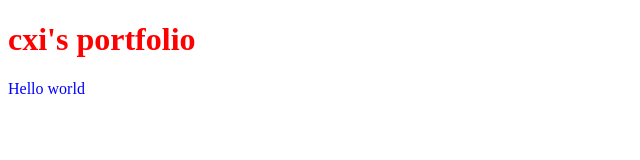
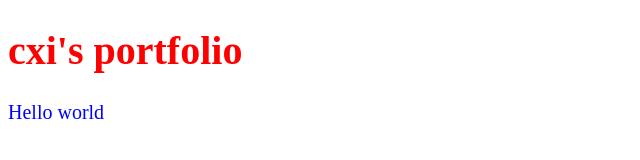
Before and after one commit to cxiicxii/cxi-works, a plain HTML site: page index.html in a window 1280 px wide. Shown: the whole page, without its empty margins (0-640 px from the left). Drawn offline with Linux system fonts and the light colour scheme.

Commit message:
Updated index.css

```diff
--- a/index.css
+++ b/index.css
@@ -1,6 +1,10 @@
 h1 {
 
 	color: #ff0000;
+
+	font-size: 40px;
+
+	font-family: Serif;
 
 }
 
@@ -8,4 +12,8 @@ p {
 
 	color: #0000ff;
 
+	font-size: 20px;
+
+	font-family: Serif;
+
 }
```
